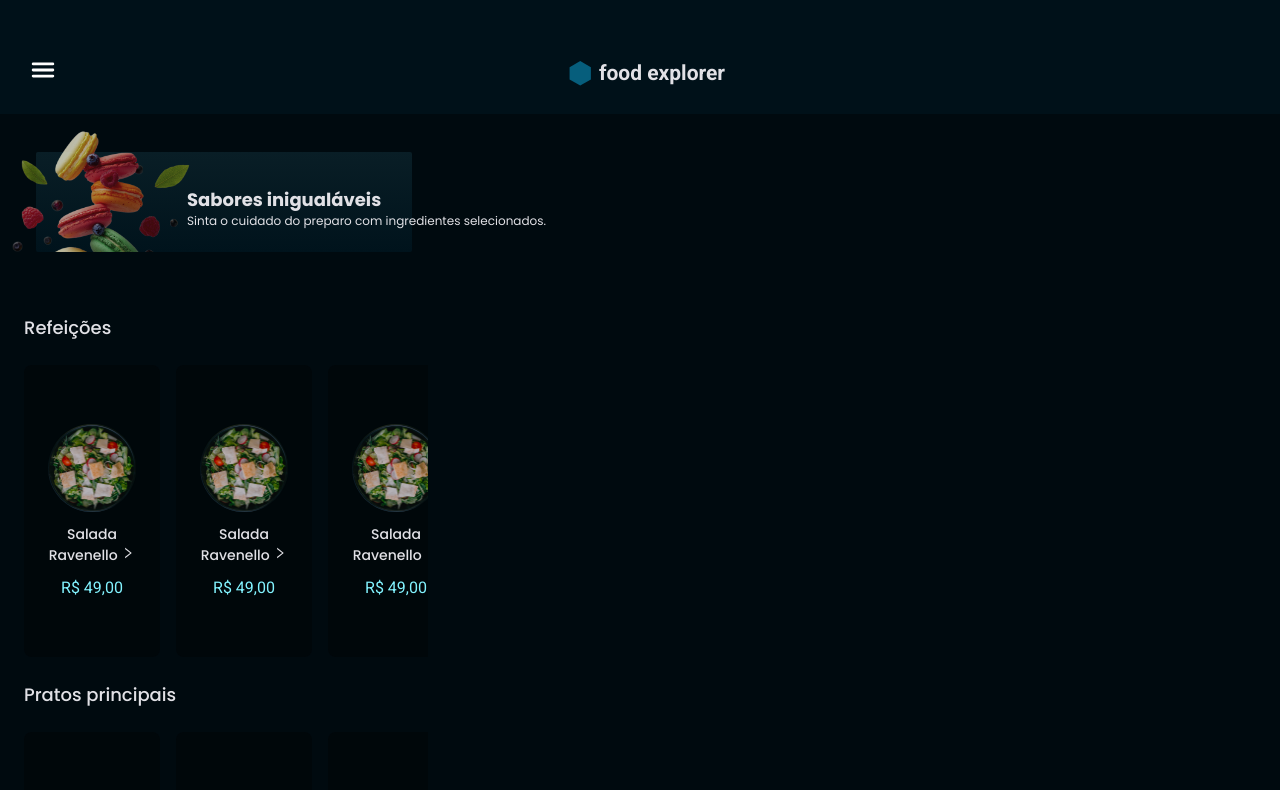
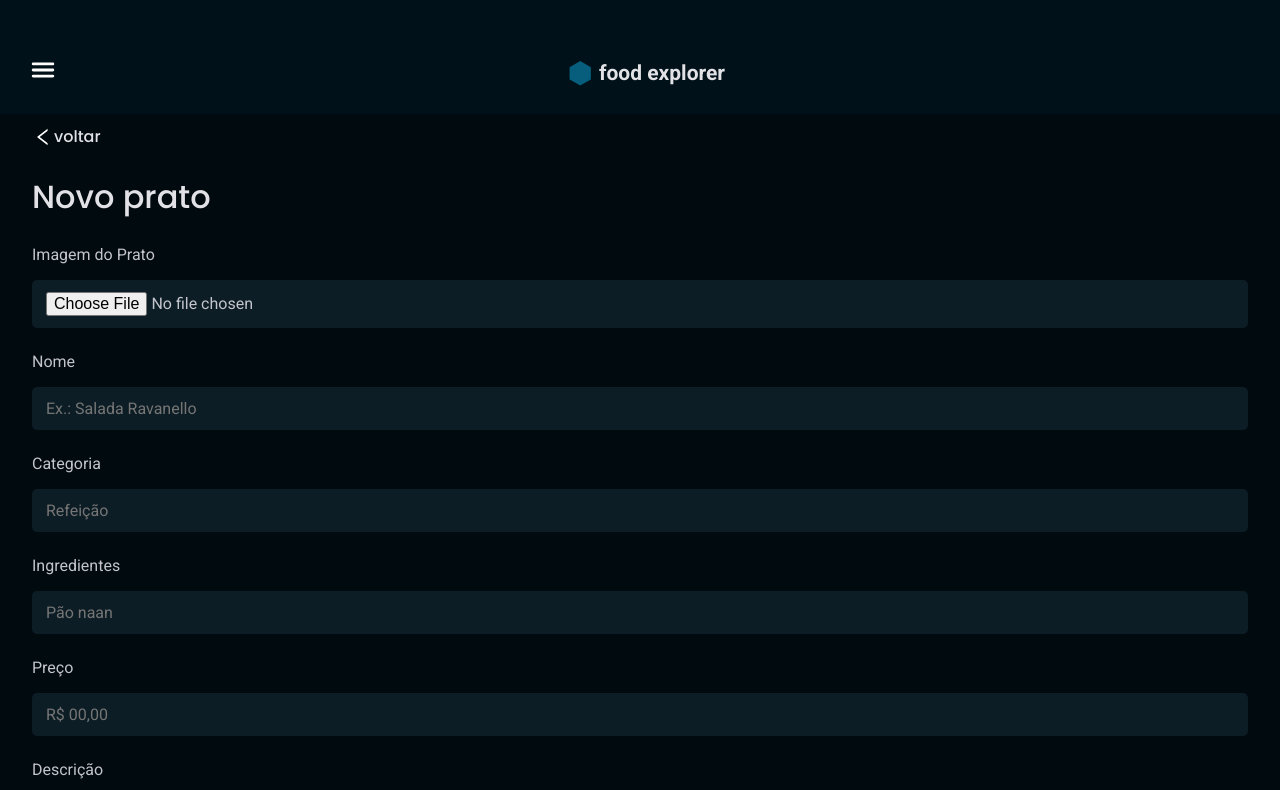
Before and after one commit to HenricoAngolera/food_explorer_frontend, a React (Vite) app: page / in a window 1280 px wide. Shown: the top 790 px of the page. Built offline with nearby package versions, Linux system fonts and the light colour scheme; some icons are missing.

Commit message:
admin pages, home, details and start new dish

```diff
--- a/src/components/BackButton/index.jsx
+++ b/src/components/BackButton/index.jsx
@@ -1,14 +1,14 @@
 import { AiOutlineLeft } from "react-icons/ai"
 
-import { Container, Text } from "./styles";
+import { Container } from "./styles";
 
-export function BackButton() {
+export function BackButton({ issmall }) {
   return (
-    <Container>
+    <Container issmall={issmall}>
       <AiOutlineLeft />
-      <Text>
+      <p>
         voltar
-      </Text>
+      </p>
     </Container>
   )
 }
--- a/src/components/BackButton/styles.js
+++ b/src/components/BackButton/styles.js
@@ -9,13 +9,13 @@ export const Container = styled.button`
 
   > svg {
     color: ${({ theme }) => theme.COLORS.LIGHT_100};
-    font-size: 3.2rem;
+    font-size: ${({ issmall }) => (issmall ? "2.2rem" : "3.2rem")};
+  }
+
+  > p {
+    color: ${({ theme }) => theme.COLORS.LIGHT_300};
+
+    font-size: ${({ issmall }) => (issmall ? "1.6rem" : "2.4rem")};
+    font-weight: 500;
   }
 `;
-
-export const Text = styled.p`
-  color: ${({ theme }) => theme.COLORS.LIGHT_300};
-
-  font-size: 2.4rem;
-  font-weight: 500;
-`;
--- a/src/components/CardData/styles.js
+++ b/src/components/CardData/styles.js
@@ -39,7 +39,7 @@ export const Content = styled.div`
   }
 
   > h3 {
-    width: 100%;
+    width: 16.2rem;;
     font-size: 1.4rem;
     font-weight: 500;
   }
--- /dev/null
+++ b/src/components/Form/index.jsx
@@ -0,0 +1,13 @@
+import { Container } from "./styles";
+
+import { BackButton } from "../BackButton";
+
+export function Form({ title, children }) {
+  return (
+    <Container>
+      <BackButton issmall/>
+      <h1>{title}</h1>
+      {children}
+    </Container>
+  )
+}
--- /dev/null
+++ b/src/components/Form/styles.js
@@ -0,0 +1,15 @@
+import { styled } from "styled-components";
+
+export const Container = styled.form`
+  grid-area: form;
+
+  display: flex;
+  flex-direction: column;
+  gap: 2.4rem;
+
+  margin: 1rem 3.2rem 5.3rem;
+
+  > h1 {
+    font-weight: 500;
+  }
+`;
--- a/src/components/Input/styles.js
+++ b/src/components/Input/styles.js
@@ -2,13 +2,16 @@ import { styled } from "styled-components";
 
 export const Container = styled.div`
   width: 100%;
+
+  display: flex;
+  flex-direction: column;
+  gap: 1.6rem;
 
   > label {
     font-family: ${({ theme }) => theme.FONTS.ROBOTO};
     font-size: 1.6rem;
     color: ${({ theme }) => theme.COLORS.LIGHT_400};
   }
-
 `;
 
 export const InputBox = styled.div`
--- a/src/main.jsx
+++ b/src/main.jsx
@@ -3,14 +3,14 @@ import ReactDOM from 'react-dom/client'
 import { ThemeProvider } from 'styled-components'
 
 import theme from './styles/theme'
-import { HomeAdmin } from './pages/admin/HomeAdmin'
+import { NewDish } from './pages/admin/NewDish'
 import GlobalStyles from './styles/global'
 
 ReactDOM.createRoot(document.getElementById('root')).render(
   <React.StrictMode>
     <ThemeProvider theme={theme}>
       <GlobalStyles />
-      <HomeAdmin />
+      <NewDish />
     </ThemeProvider>
   </React.StrictMode>
 )
--- /dev/null
+++ b/src/pages/admin/DetailsAdmin/styles.js
@@ -0,0 +1,53 @@
+import styled from 'styled-components';
+
+export const Container = styled.div`
+  width: 100%;
+  height: 100vh;
+
+  display: grid;
+  grid-template-rows: 11.4rem auto 7.7rem;
+
+  grid-template-areas:
+    "header"
+    "content"
+    "footer"
+  ;
+`;
+
+export const Content = styled.div`
+  grid-area: content;
+
+  padding: 1.6rem 5.6rem 3.3rem;
+
+`;
+
+export const Tags = styled.div`
+  padding-inline: 2.4rem;
+
+  margin-bottom: 4.8rem;
+
+  display: flex;
+  gap: 2.4rem;
+  flex-wrap: wrap;
+`;
+
+export const Main = styled.div`
+  text-align: center;
+
+  > img {
+    width: 26rem;
+    margin-block: 1.6rem;
+  }
+
+  > h1 {
+    font-size: 2.7rem;
+    font-weight: 500;
+
+    color: ${({ theme }) => theme.COLORS.LIGHT_300};
+  }
+
+  > p {
+    font-size: 1.6rem;
+    margin-block: 2.4rem;
+  }
+`;
--- /dev/null
+++ b/src/pages/admin/NewDish/index.jsx
@@ -0,0 +1,27 @@
+import { Container } from "./styles";
+
+import { Header } from "../../../components/Header"
+import { Form } from "../../../components/Form"
+import { Input } from "../../../components/Input"
+import { Button } from "../../../components/Button"
+import { Footer } from "../../../components/Footer"
+
+export function NewDish() {
+  return (
+    <Container>
+      <Header />
+
+      <Form title="Novo prato">
+        <Input type="file" labelContent="Imagem do Prato"/>
+        <Input type="text" labelContent="Nome" placeholder="Ex.: Salada Ravanello"/>
+        <Input type="text" labelContent="Categoria" placeholder="Refeição"/>
+        <Input type="text" labelContent="Ingredientes" placeholder="Pão naan"/>
+        <Input type="number" labelContent="Preço" placeholder="R$ 00,00"/>
+        <Input type="text" labelContent="Descrição" placeholder="Fale brevemente sobre o prato, seus ingredientes e composição"/>
+        <Button title="Salvar alterações" isBiggerFont></Button>
+      </Form>
+
+      <Footer />
+    </Container>
+  )
+}
--- /dev/null
+++ b/src/pages/admin/NewDish/styles.js
@@ -0,0 +1,15 @@
+import { styled } from "styled-components";
+
+export const Container = styled.div`
+  width: 100%;
+  height: 100vh;
+
+  display: grid;
+  grid-template-rows: 11.4rem auto 7.7rem;
+
+  grid-template-areas:
+    "header"
+    "form"
+    "footer"
+  ;
+`;
```
Also changed, not shown: src/pages/admin/DetailsAdmin/index.jsx (added, +44 -0 lines).
